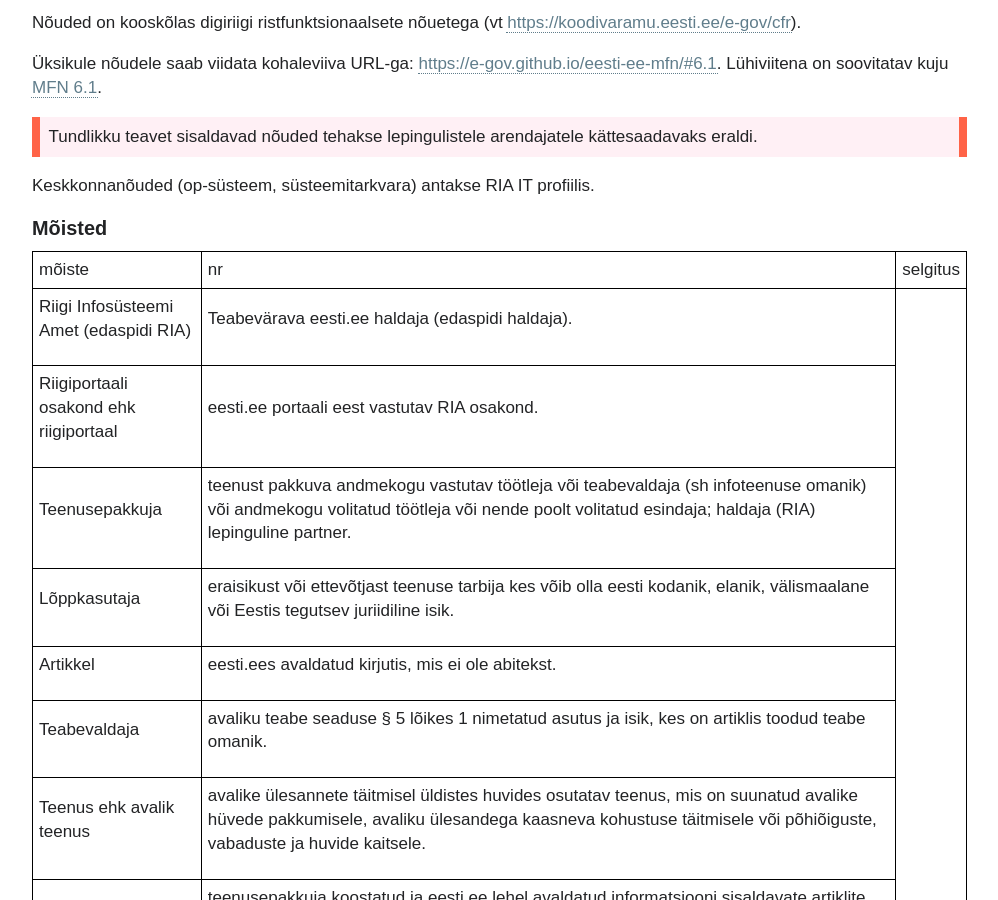
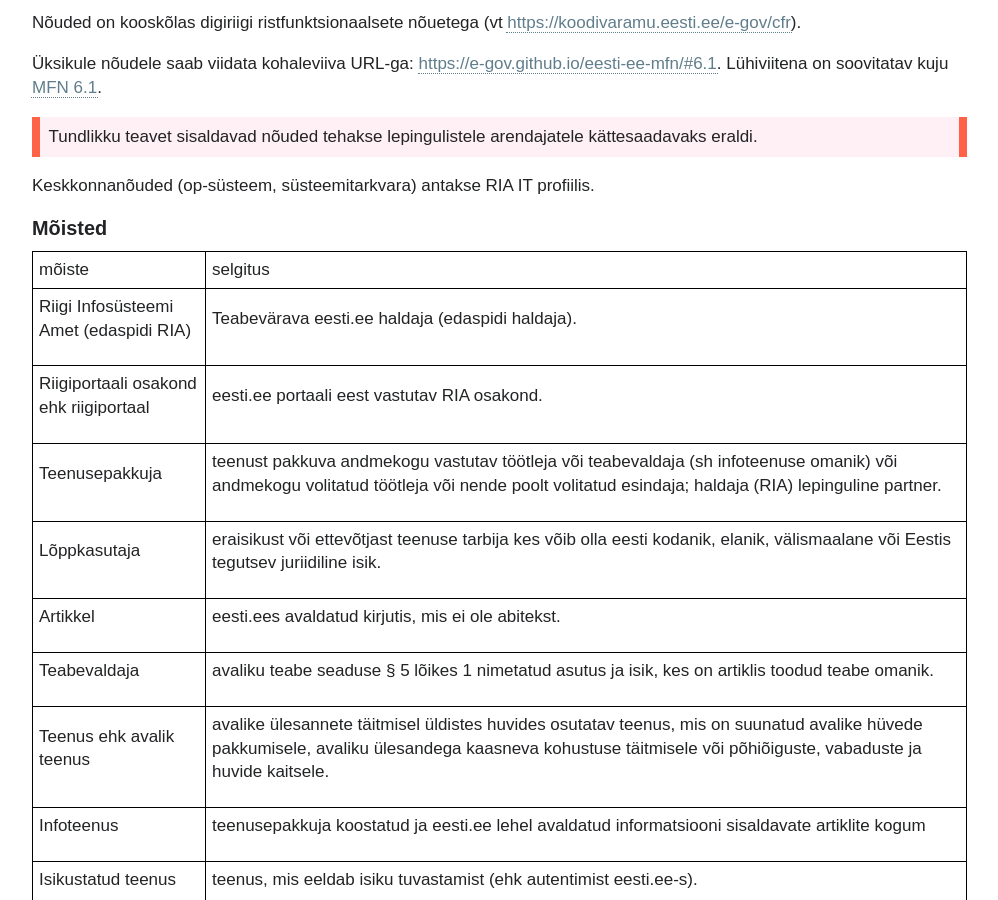
Before and after one commit to e-gov/eesti-ee-mfn, a Jekyll site: the page built from index.md, in a window 1280 px wide and 900 px high, scrolled down 750 px. Shown: the whole window, without its empty margins (0-998 px from the left). Built offline with Jekyll 4.4.1, drawn with Linux system fonts in a browser that asks for light colours; our own code applies the rules of GitHub Pages for plain Markdown files; some of the changed text lies outside the part shown.

Commit message:
fix: moisted table

```diff
--- a/_includes/MoistedTabel.html
+++ b/_includes/MoistedTabel.html
@@ -2,12 +2,9 @@
 <table>
   <tr>
     <td>mõiste</td>
-    <td>nr</td>
     <td>selgitus</td>
   <tr>
-  {% capture moisteloendur %}{% increment nl %}{% endcapture %}
   {% for rida in site.data.Moisted %}
-    {% capture moisteloendur %}{% increment nl %}{% endcapture %}
     <tr>
       <td> {{ rida.moiste | markdownify }}</td>
       <td>
```
Also changed, not shown: other parts of _includes/MoistedTabel.html (+0 -2 lines).
